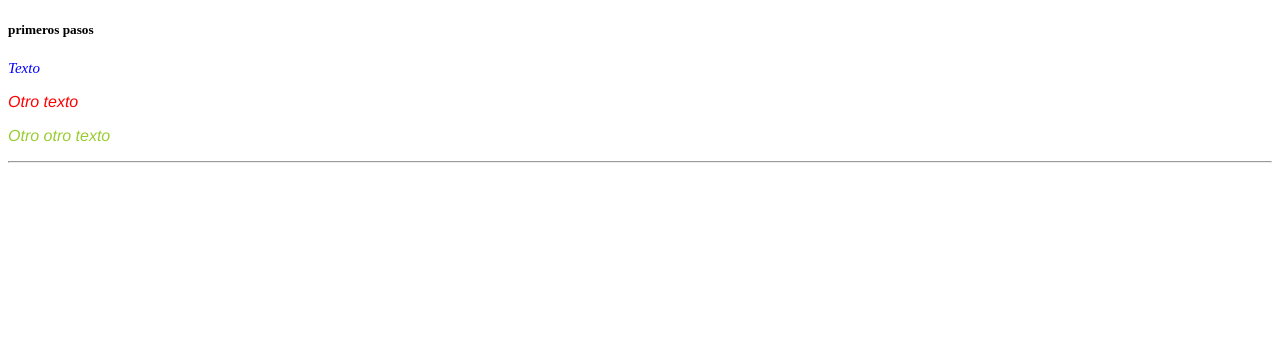
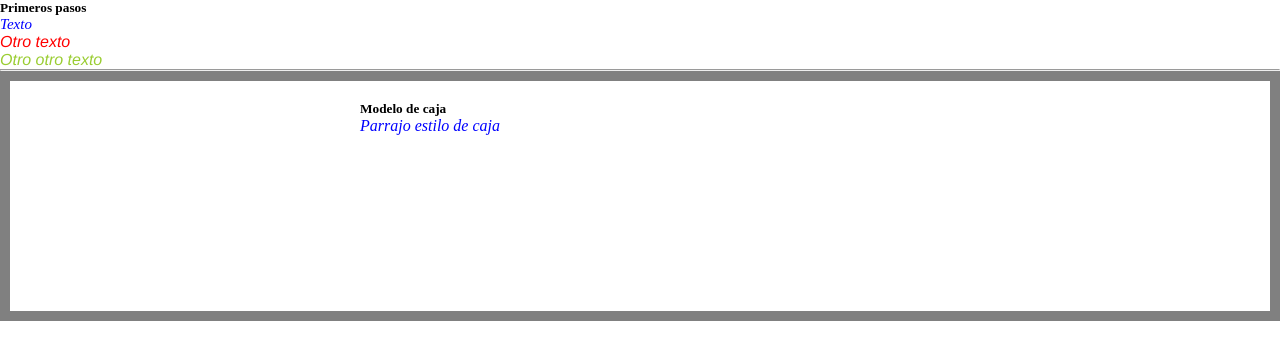
Before and after one commit to J3c4/HTMLCSS, a plain HTML site: page Estilos.html in a window 1280 px wide. Drawn offline with Linux system fonts and the light colour scheme.

Commit message:
modelo de caja

```diff
--- a/Estilos.html
+++ b/Estilos.html
@@ -17,7 +17,7 @@
 <body>
     <main>
         <section>
-            <h5>primeros pasos</h5>
+            <h5>Primeros pasos</h5>
             <article>
                 <p style="font-size: 15px;">Texto</p>
                 <!-- Estilos embebidos -->
@@ -26,9 +26,14 @@
             </article>
         </section>
         <hr>
-        <section>
+        <section class="modeloCajaArt">
+            <h5>Modelo de caja</h5>
             <article>
-
+                <div>
+                    <p>
+                        Parrajo estilo de caja
+                    </p>
+                </div>
             </article>
         </section>
     </main>
--- a/css/style.css
+++ b/css/style.css
@@ -44,3 +44,18 @@ p{
     content: " | ";
 }
 /* Pseudoelemento; definen el estilo de UNA PARTE del elemento */
+
+*{
+    box-sizing: border-box;
+    /* suma los tamaños de caja border y padding para dar tamaños mejores*/
+    padding:  0;
+    margin: 0;
+}
+.modeloCajaArt{
+    width: 100%;
+    /* width: calc(100% - 90px); */
+    /* calc para dejar corrrectamente los tamaños con propiedades de caja */
+    height: 250px;
+    border: 10px solid gray;
+    padding: 20px 350px ;
+}
```
